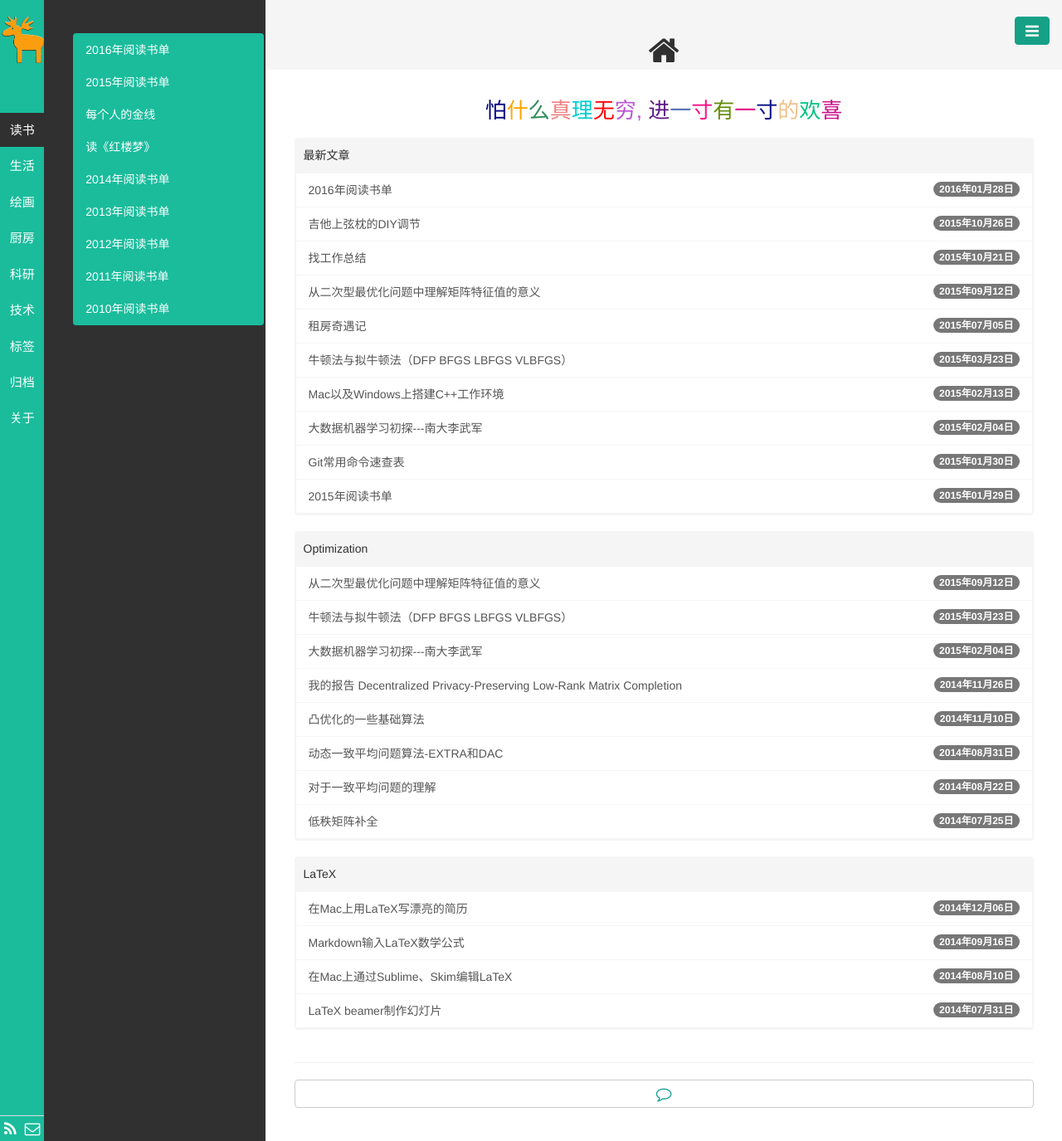
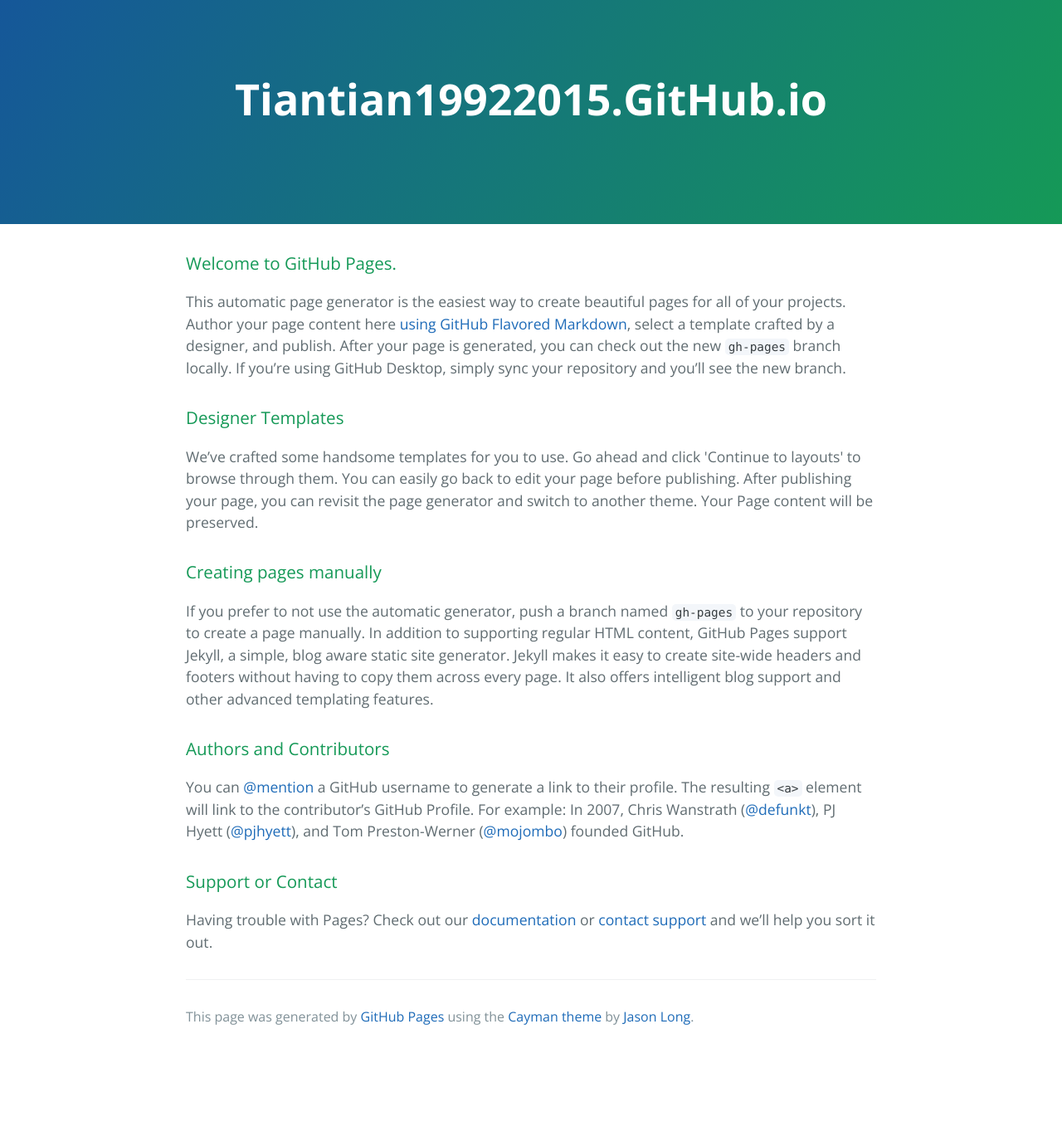
Before and after one commit to tiantian19922015/tiantian.github.io, a Jekyll site: the page index.html, which Jekyll copies as it is, in a window 1280 px wide. Shown: the whole page at 83% size. Built offline with Jekyll 4.4.1, drawn with Linux system fonts in a browser that asks for light colours; Markdown is read by kramdown in place of the engine named in the settings; the list of posts is cut into pages by our own code.

Commit message:
Replace master branch with page content via GitHub

```diff
--- a/index.html
+++ b/index.html
@@ -1,37 +1,53 @@
----
-layout: page_title
-title: <i class="fa fa-home fa-lg"></i>
-titlename: 首页
----
-<!--<br>-->
-<center><h3><font color="#000080">怕</font><font color="#FFA500">什</font><font color="#2E8B57">么</font><font color="#F08080">真</font><font color="#00CED1">理</font><font color="red">无</font><font color="#BA55D3">穷, </font><font color="#601986">进</font><font color="#556fb5">一</font><font color="#fa1089">寸</font><font color="#638c0b">有</font><font color="#e00089">一</font><font color="#0a1089">寸</font><font color="#f0c089">的</font><font color="#00c380">欢</font><font color="#cc1089">喜</font></h3></center>
-<div class="row">
-  <div class="col-md-12">
-    <div class="panel panel-primary">
-      <div class="panel-heading">{{ site.locals.newest }}</div>
-      {% for post in paginator.posts %}
-        <a  href='{{ post.url }}' class="list-group-item pjaxlink clearfix">
-          {{post.title}}
-          <span class="badge">{{ post.date | date:"%Y年%m月%d日" }}</span>
-        </a>
-      {% endfor %}
-    </div>
-  </div>
-  {% for cate in site.cates %}
-    <div class="col-md-12">
-      <div class="panel panel-primary">
-        <div class="panel-heading">{{ cate }}</div>
-        {% for tag in site.tags %}
-          {% if tag[0] == cate %}
-            {% for post in tag[1] %}
-              <a  href='{{ post.url }}' class="list-group-item pjaxlink clearfix">
-                {{post.title}}
-                <span class="badge">{{ post.date | date:"%Y年%m月%d日" }}</span>
-              </a>
-            {% endfor %}
-          {% endif %}
-        {% endfor %}
-      </div>
-    </div>
-  {% endfor %}
-</div>
+<!DOCTYPE html>
+<html lang="en-us">
+  <head>
+    <meta charset="UTF-8">
+    <title>Tiantian19922015.GitHub.io by tiantian19922015</title>
+    <meta name="viewport" content="width=device-width, initial-scale=1">
+    <link rel="stylesheet" type="text/css" href="stylesheets/normalize.css" media="screen">
+    <link href='https://fonts.googleapis.com/css?family=Open+Sans:400,700' rel='stylesheet' type='text/css'>
+    <link rel="stylesheet" type="text/css" href="stylesheets/stylesheet.css" media="screen">
+    <link rel="stylesheet" type="text/css" href="stylesheets/github-light.css" media="screen">
+  </head>
+  <body>
+    <section class="page-header">
+      <h1 class="project-name">Tiantian19922015.GitHub.io</h1>
+      <h2 class="project-tagline"></h2>
+    </section>
+
+    <section class="main-content">
+      <h3>
+<a id="welcome-to-github-pages" class="anchor" href="#welcome-to-github-pages" aria-hidden="true"><span aria-hidden="true" class="octicon octicon-link"></span></a>Welcome to GitHub Pages.</h3>
+
+<p>This automatic page generator is the easiest way to create beautiful pages for all of your projects. Author your page content here <a href="https://guides.github.com/features/mastering-markdown/">using GitHub Flavored Markdown</a>, select a template crafted by a designer, and publish. After your page is generated, you can check out the new <code>gh-pages</code> branch locally. If you’re using GitHub Desktop, simply sync your repository and you’ll see the new branch.</p>
+
+<h3>
+<a id="designer-templates" class="anchor" href="#designer-templates" aria-hidden="true"><span aria-hidden="true" class="octicon octicon-link"></span></a>Designer Templates</h3>
+
+<p>We’ve crafted some handsome templates for you to use. Go ahead and click 'Continue to layouts' to browse through them. You can easily go back to edit your page before publishing. After publishing your page, you can revisit the page generator and switch to another theme. Your Page content will be preserved.</p>
+
+<h3>
+<a id="creating-pages-manually" class="anchor" href="#creating-pages-manually" aria-hidden="true"><span aria-hidden="true" class="octicon octicon-link"></span></a>Creating pages manually</h3>
+
+<p>If you prefer to not use the automatic generator, push a branch named <code>gh-pages</code> to your repository to create a page manually. In addition to supporting regular HTML content, GitHub Pages support Jekyll, a simple, blog aware static site generator. Jekyll makes it easy to create site-wide headers and footers without having to copy them across every page. It also offers intelligent blog support and other advanced templating features.</p>
+
+<h3>
+<a id="authors-and-contributors" class="anchor" href="#authors-and-contributors" aria-hidden="true"><span aria-hidden="true" class="octicon octicon-link"></span></a>Authors and Contributors</h3>
+
+<p>You can <a href="https://help.github.com/articles/basic-writing-and-formatting-syntax/#mentioning-users-and-teams" class="user-mention">@mention</a> a GitHub username to generate a link to their profile. The resulting <code>&lt;a&gt;</code> element will link to the contributor’s GitHub Profile. For example: In 2007, Chris Wanstrath (<a href="https://github.com/defunkt" class="user-mention">@defunkt</a>), PJ Hyett (<a href="https://github.com/pjhyett" class="user-mention">@pjhyett</a>), and Tom Preston-Werner (<a href="https://github.com/mojombo" class="user-mention">@mojombo</a>) founded GitHub.</p>
+
+<h3>
+<a id="support-or-contact" class="anchor" href="#support-or-contact" aria-hidden="true"><span aria-hidden="true" class="octicon octicon-link"></span></a>Support or Contact</h3>
+
+<p>Having trouble with Pages? Check out our <a href="https://help.github.com/pages">documentation</a> or <a href="https://github.com/contact">contact support</a> and we’ll help you sort it out.</p>
+
+      <footer class="site-footer">
+
+        <span class="site-footer-credits">This page was generated by <a href="https://pages.github.com">GitHub Pages</a> using the <a href="https://github.com/jasonlong/cayman-theme">Cayman theme</a> by <a href="https://twitter.com/jasonlong">Jason Long</a>.</span>
+      </footer>
+
+    </section>
+
+
+  </body>
+</html>
--- /dev/null
+++ b/stylesheets/github-light.css
@@ -0,0 +1,115 @@
+/*
+   Copyright 2014 GitHub Inc.
+
+   Licensed under the Apache License, Version 2.0 (the "License");
+   you may not use this file except in compliance with the License.
+   You may obtain a copy of the License at
+
+       http://www.apache.org/licenses/LICENSE-2.0
+
+   Unless required by applicable law or agreed to in writing, software
+   distributed under the License is distributed on an "AS IS" BASIS,
+   WITHOUT WARRANTIES OR CONDITIONS OF ANY KIND, either express or implied.
+   See the License for the specific language governing permissions and
+   limitations under the License.
+
+*/
+
+.pl-c /* comment */ {
+  color: #969896;
+}
+
+.pl-c1      /* constant, markup.raw, meta.diff.header, meta.module-reference, meta.property-name, support, support.constant, support.variable, variable.other.constant */,
+.pl-s .pl-v /* string variable */ {
+  color: #0086b3;
+}
+
+.pl-e  /* entity */,
+.pl-en /* entity.name */ {
+  color: #795da3;
+}
+
+.pl-s .pl-s1 /* string source */,
+.pl-smi      /* storage.modifier.import, storage.modifier.package, storage.type.java, variable.other, variable.parameter.function */ {
+  color: #333;
+}
+
+.pl-ent /* entity.name.tag */ {
+  color: #63a35c;
+}
+
+.pl-k /* keyword, storage, storage.type */ {
+  color: #a71d5d;
+}
+
+.pl-pds              /* punctuation.definition.string, string.regexp.character-class */,
+.pl-s                /* string */,
+.pl-s .pl-pse .pl-s1 /* string punctuation.section.embedded source */,
+.pl-sr               /* string.regexp */,
+.pl-sr .pl-cce       /* string.regexp constant.character.escape */,
+.pl-sr .pl-sra       /* string.regexp string.regexp.arbitrary-repitition */,
+.pl-sr .pl-sre       /* string.regexp source.ruby.embedded */ {
+  color: #183691;
+}
+
+.pl-v /* variable */ {
+  color: #ed6a43;
+}
+
+.pl-id /* invalid.deprecated */ {
+  color: #b52a1d;
+}
+
+.pl-ii /* invalid.illegal */ {
+  background-color: #b52a1d;
+  color: #f8f8f8;
+}
+
+.pl-sr .pl-cce /* string.regexp constant.character.escape */ {
+  color: #63a35c;
+  font-weight: bold;
+}
+
+.pl-ml /* markup.list */ {
+  color: #693a17;
+}
+
+.pl-mh        /* markup.heading */,
+.pl-mh .pl-en /* markup.heading entity.name */,
+.pl-ms        /* meta.separator */ {
+  color: #1d3e81;
+  font-weight: bold;
+}
+
+.pl-mq /* markup.quote */ {
+  color: #008080;
+}
+
+.pl-mi /* markup.italic */ {
+  color: #333;
+  font-style: italic;
+}
+
+.pl-mb /* markup.bold */ {
+  color: #333;
+  font-weight: bold;
+}
+
+.pl-md /* markup.deleted, meta.diff.header.from-file */ {
+  background-color: #ffecec;
+  color: #bd2c00;
+}
+
+.pl-mi1 /* markup.inserted, meta.diff.header.to-file */ {
+  background-color: #eaffea;
+  color: #55a532;
+}
+
+.pl-mdr /* meta.diff.range */ {
+  color: #795da3;
+  font-weight: bold;
+}
+
+.pl-mo /* meta.output */ {
+  color: #1d3e81;
+}
--- /dev/null
+++ b/stylesheets/stylesheet.css
@@ -0,0 +1,245 @@
+* {
+  box-sizing: border-box; }
+
+body {
+  padding: 0;
+  margin: 0;
+  font-family: "Open Sans", "Helvetica Neue", Helvetica, Arial, sans-serif;
+  font-size: 16px;
+  line-height: 1.5;
+  color: #606c71; }
+
+a {
+  color: #1e6bb8;
+  text-decoration: none; }
+  a:hover {
+    text-decoration: underline; }
+
+.btn {
+  display: inline-block;
+  margin-bottom: 1rem;
+  color: rgba(255, 255, 255, 0.7);
+  background-color: rgba(255, 255, 255, 0.08);
+  border-color: rgba(255, 255, 255, 0.2);
+  border-style: solid;
+  border-width: 1px;
+  border-radius: 0.3rem;
+  transition: color 0.2s, background-color 0.2s, border-color 0.2s; }
+  .btn + .btn {
+    margin-left: 1rem; }
+
+.btn:hover {
+  color: rgba(255, 255, 255, 0.8);
+  text-decoration: none;
+  background-color: rgba(255, 255, 255, 0.2);
+  border-color: rgba(255, 255, 255, 0.3); }
+
+@media screen and (min-width: 64em) {
+  .btn {
+    padding: 0.75rem 1rem; } }
+
+@media screen and (min-width: 42em) and (max-width: 64em) {
+  .btn {
+    padding: 0.6rem 0.9rem;
+    font-size: 0.9rem; } }
+
+@media screen and (max-width: 42em) {
+  .btn {
+    display: block;
+    width: 100%;
+    padding: 0.75rem;
+    font-size: 0.9rem; }
+    .btn + .btn {
+      margin-top: 1rem;
+      margin-left: 0; } }
+
+.page-header {
+  color: #fff;
+  text-align: center;
+  background-color: #159957;
+  background-image: linear-gradient(120deg, #155799, #159957); }
+
+@media screen and (min-width: 64em) {
+  .page-header {
+    padding: 5rem 6rem; } }
+
+@media screen and (min-width: 42em) and (max-width: 64em) {
+  .page-header {
+    padding: 3rem 4rem; } }
+
+@media screen and (max-width: 42em) {
+  .page-header {
+    padding: 2rem 1rem; } }
+
+.project-name {
+  margin-top: 0;
+  margin-bottom: 0.1rem; }
+
+@media screen and (min-width: 64em) {
+  .project-name {
+    font-size: 3.25rem; } }
+
+@media screen and (min-width: 42em) and (max-width: 64em) {
+  .project-name {
+    font-size: 2.25rem; } }
+
+@media screen and (max-width: 42em) {
+  .project-name {
+    font-size: 1.75rem; } }
+
+.project-tagline {
+  margin-bottom: 2rem;
+  font-weight: normal;
+  opacity: 0.7; }
+
+@media screen and (min-width: 64em) {
+  .project-tagline {
+    font-size: 1.25rem; } }
+
+@media screen and (min-width: 42em) and (max-width: 64em) {
+  .project-tagline {
+    font-size: 1.15rem; } }
+
+@media screen and (max-width: 42em) {
+  .project-tagline {
+    font-size: 1rem; } }
+
+.main-content :first-child {
+  margin-top: 0; }
+.main-content img {
+  max-width: 100%; }
+.main-content h1, .main-content h2, .main-content h3, .main-content h4, .main-content h5, .main-content h6 {
+  margin-top: 2rem;
+  margin-bottom: 1rem;
+  font-weight: normal;
+  color: #159957; }
+.main-content p {
+  margin-bottom: 1em; }
+.main-content code {
+  padding: 2px 4px;
+  font-family: Consolas, "Liberation Mono", Menlo, Courier, monospace;
+  font-size: 0.9rem;
+  color: #383e41;
+  background-color: #f3f6fa;
+  border-radius: 0.3rem; }
+.main-content pre {
+  padding: 0.8rem;
+  margin-top: 0;
+  margin-bottom: 1rem;
+  font: 1rem Consolas, "Liberation Mono", Menlo, Courier, monospace;
+  color: #567482;
+  word-wrap: normal;
+  background-color: #f3f6fa;
+  border: solid 1px #dce6f0;
+  border-radius: 0.3rem; }
+  .main-content pre > code {
+    padding: 0;
+    margin: 0;
+    font-size: 0.9rem;
+    color: #567482;
+    word-break: normal;
+    white-space: pre;
+    background: transparent;
+    border: 0; }
+.main-content .highlight {
+  margin-bottom: 1rem; }
+  .main-content .highlight pre {
+    margin-bottom: 0;
+    word-break: normal; }
+.main-content .highlight pre, .main-content pre {
+  padding: 0.8rem;
+  overflow: auto;
+  font-size: 0.9rem;
+  line-height: 1.45;
+  border-radius: 0.3rem; }
+.main-content pre code, .main-content pre tt {
+  display: inline;
+  max-width: initial;
+  padding: 0;
+  margin: 0;
+  overflow: initial;
+  line-height: inherit;
+  word-wrap: normal;
+  background-color: transparent;
+  border: 0; }
+  .main-content pre code:before, .main-content pre code:after, .main-content pre tt:before, .main-content pre tt:after {
+    content: normal; }
+.main-content ul, .main-content ol {
+  margin-top: 0; }
+.main-content blockquote {
+  padding: 0 1rem;
+  margin-left: 0;
+  color: #819198;
+  border-left: 0.3rem solid #dce6f0; }
+  .main-content blockquote > :first-child {
+    margin-top: 0; }
+  .main-content blockquote > :last-child {
+    margin-bottom: 0; }
+.main-content table {
+  display: block;
+  width: 100%;
+  overflow: auto;
+  word-break: normal;
+  word-break: keep-all; }
+  .main-content table th {
+    font-weight: bold; }
+  .main-content table th, .main-content table td {
+    padding: 0.5rem 1rem;
+    border: 1px solid #e9ebec; }
+.main-content dl {
+  padding: 0; }
+  .main-content dl dt {
+    padding: 0;
+    margin-top: 1rem;
+    font-size: 1rem;
+    font-weight: bold; }
+  .main-content dl dd {
+    padding: 0;
+    margin-bottom: 1rem; }
+.main-content hr {
+  height: 2px;
+  padding: 0;
+  margin: 1rem 0;
+  background-color: #eff0f1;
+  border: 0; }
+
+@media screen and (min-width: 64em) {
+  .main-content {
+    max-width: 64rem;
+    padding: 2rem 6rem;
+    margin: 0 auto;
+    font-size: 1.1rem; } }
+
+@media screen and (min-width: 42em) and (max-width: 64em) {
+  .main-content {
+    padding: 2rem 4rem;
+    font-size: 1.1rem; } }
+
+@media screen and (max-width: 42em) {
+  .main-content {
+    padding: 2rem 1rem;
+    font-size: 1rem; } }
+
+.site-footer {
+  padding-top: 2rem;
+  margin-top: 2rem;
+  border-top: solid 1px #eff0f1; }
+
+.site-footer-owner {
+  display: block;
+  font-weight: bold; }
+
+.site-footer-credits {
+  color: #819198; }
+
+@media screen and (min-width: 64em) {
+  .site-footer {
+    font-size: 1rem; } }
+
+@media screen and (min-width: 42em) and (max-width: 64em) {
+  .site-footer {
+    font-size: 1rem; } }
+
+@media screen and (max-width: 42em) {
+  .site-footer {
+    font-size: 0.9rem; } }
```
Also changed, not shown: params.json (added, +1 -0 lines), stylesheets/normalize.css (added).
